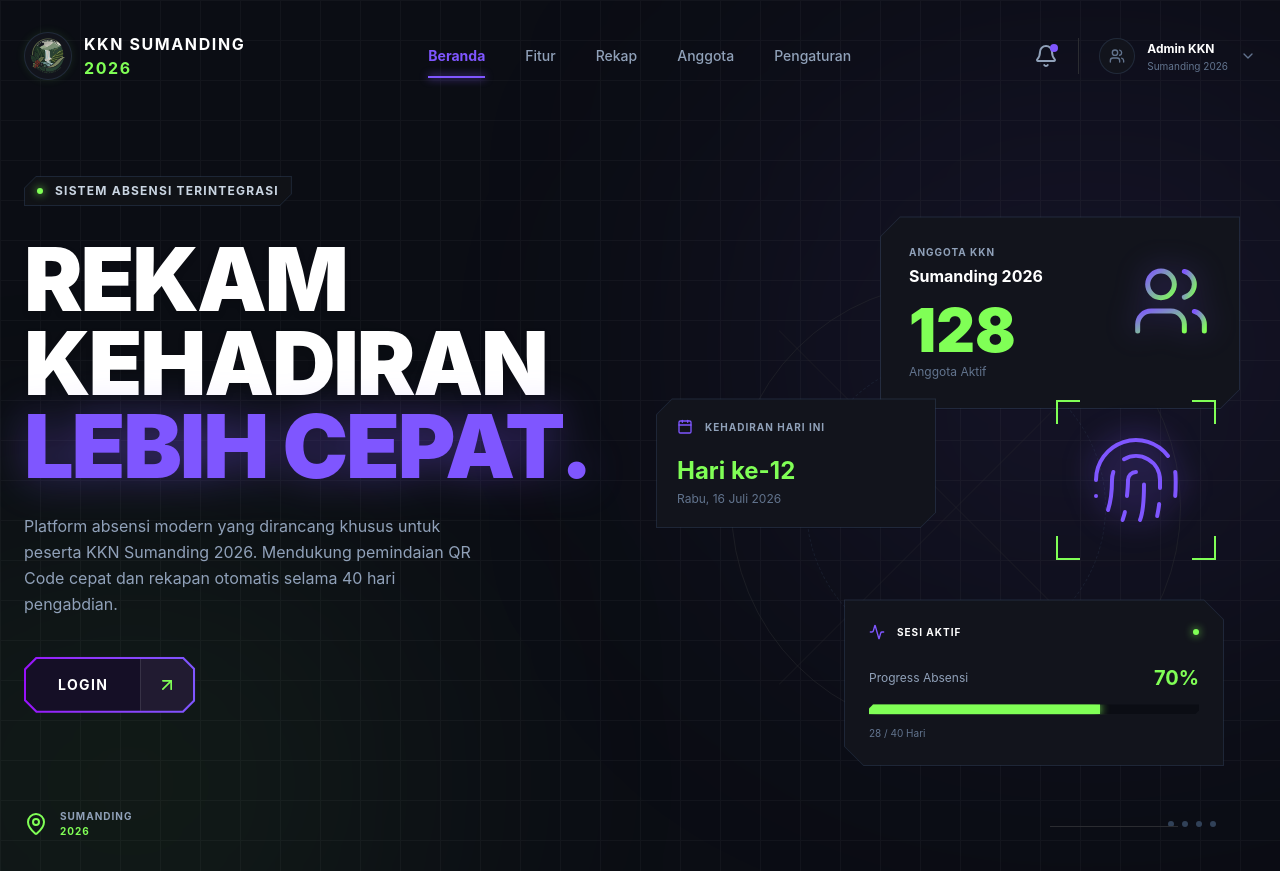
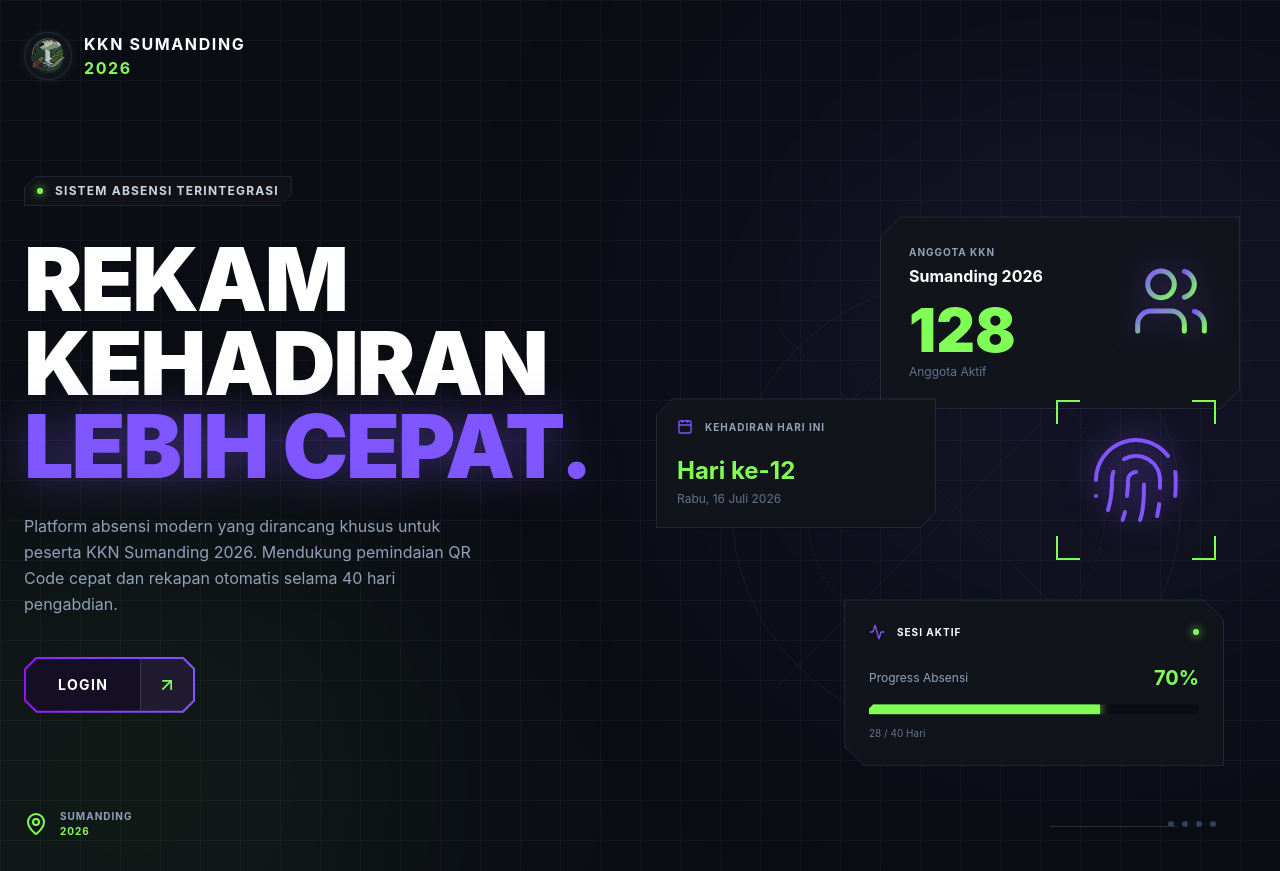
Before and after one commit to verand97/absensi-kkn, a Next.js app: page / in a window 1280 px wide. Built offline with nearby package versions, Linux system fonts and the light colour scheme.

Commit message:
feat: implement landing page for attendance system with cyberpunk-inspired UI

```diff
--- a/src/app/page.tsx
+++ b/src/app/page.tsx
@@ -1,8 +1,8 @@
 import Link from "next/link";
 import Image from "next/image";
 import {
-  Bell, ChevronDown, MapPin, Calendar, Activity, Users,
-  Fingerprint, ArrowUpRight, Menu, ChevronRight
+  MapPin, Calendar, Activity,
+  Fingerprint, ArrowUpRight, Users, ChevronRight
 } from "lucide-react";
 
 export default function Home() {
@@ -50,42 +50,6 @@ export default function Home() {
             </div>
           </div>
 
-          {/* Nav Links (Desktop) */}
-          <div className="hidden lg:flex items-center gap-10 text-sm font-medium text-slate-400">
-            <div className="relative text-[#7F56FF] font-bold">
-              Beranda
-              <div className="absolute -bottom-3 left-0 w-full h-[2px] bg-[#7F56FF] shadow-[0_0_8px_#7F56FF]"></div>
-            </div>
-            <Link href="#" className="hover:text-white transition-colors">Fitur</Link>
-            <Link href="#" className="hover:text-white transition-colors">Rekap</Link>
-            <Link href="#" className="hover:text-white transition-colors">Anggota</Link>
-            <Link href="#" className="hover:text-white transition-colors">Pengaturan</Link>
-          </div>
-
-          {/* Right Nav */}
-          <div className="flex items-center gap-4 md:gap-5">
-            <button className="text-slate-400 hover:text-white transition-colors relative">
-              <Bell className="w-5 h-5 md:w-6 md:h-6" />
-              <div className="absolute -top-0.5 -right-0.5 md:top-0 md:right-0 w-2 h-2 rounded-full bg-[#7F56FF]"></div>
-            </button>
-
-            {/* Hamburger Menu (Mobile) */}
-            <button className="lg:hidden p-2 rounded-xl border border-slate-700/80 bg-[#12141C]">
-              <Menu className="w-5 h-5 text-slate-300" />
-            </button>
-
-            {/* Profile (Desktop) */}
-            <div className="hidden lg:flex items-center gap-3 border-l border-slate-800 pl-5 cursor-pointer group">
-              <div className="w-9 h-9 rounded-full bg-[#12141C] border border-slate-700/50 flex items-center justify-center overflow-hidden">
-                <Users className="w-4 h-4 text-slate-500" />
-              </div>
-              <div className="flex flex-col leading-none">
-                <span className="text-xs font-bold text-white group-hover:text-[#80FF56] transition-colors mb-1">Admin KKN</span>
-                <span className="text-[10px] text-slate-500">Sumanding 2026</span>
-              </div>
-              <ChevronDown className="w-4 h-4 text-slate-500" />
-            </div>
-          </div>
         </nav>
 
         {/* Main Content Grid */}
@@ -134,21 +98,20 @@ export default function Home() {
             </p>
 
             {/* Action Button */}
-            <Link href="/login" className="inline-block group relative w-full md:w-auto">
+            <Link href="/login" className="inline-flex group relative">
               <div
-                className="flex items-center bg-linear-to-r from-purple-600 to-[#7F56FF] p-[2px] transition-transform group-hover:scale-105 active:scale-95 shadow-[0_0_30px_rgba(127,86,255,0.3)] w-full"
+                className="flex items-center bg-linear-to-r from-purple-600 to-[#7F56FF] p-[2px] transition-transform group-hover:scale-105 active:scale-95 shadow-[0_0_30px_rgba(127,86,255,0.3)]"
                 style={{ clipPath: "polygon(12px 0, calc(100% - 12px) 0, 100% 12px, 100% calc(100% - 12px), calc(100% - 12px) 100%, 12px 100%, 0 calc(100% - 12px), 0 12px)" }}
               >
                 <div
-                  className="flex items-stretch w-full bg-[#150F26] group-hover:bg-[#1D1438] transition-colors"
+                  className="flex items-stretch bg-[#150F26] group-hover:bg-[#1D1438] transition-colors"
                   style={{ clipPath: "polygon(11px 0, calc(100% - 11px) 0, 100% 11px, 100% calc(100% - 11px), calc(100% - 11px) 100%, 11px 100%, 0 calc(100% - 11px), 0 11px)" }}
                 >
-                  <div className="px-6 md:px-8 py-3.5 md:py-4 font-bold tracking-widest text-white text-[11px] md:text-sm flex flex-1 items-center justify-center md:justify-start">
+                  <div className="px-8 py-3.5 md:py-4 font-bold tracking-widest text-white text-xs md:text-sm flex items-center justify-center">
                     LOGIN
                   </div>
                   <div className="px-4 py-3.5 md:py-4 border-l border-white/10 flex items-center justify-center bg-white/5">
-                     <ChevronRight className="w-5 h-5 text-[#80FF56] lg:hidden" />
-                     <ArrowUpRight className="w-5 h-5 text-[#80FF56] hidden lg:block" />
+                     <ArrowUpRight className="w-5 h-5 text-[#80FF56]" />
                   </div>
                 </div>
               </div>
```
